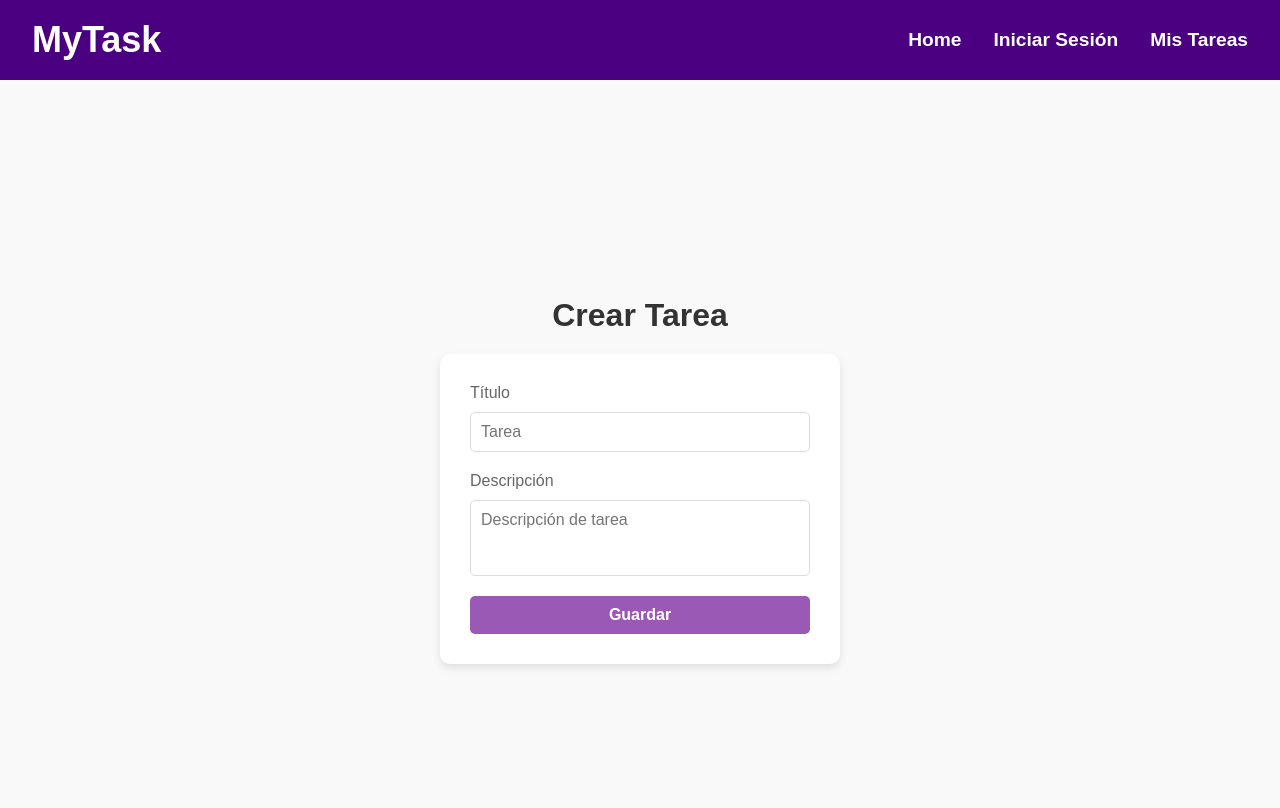
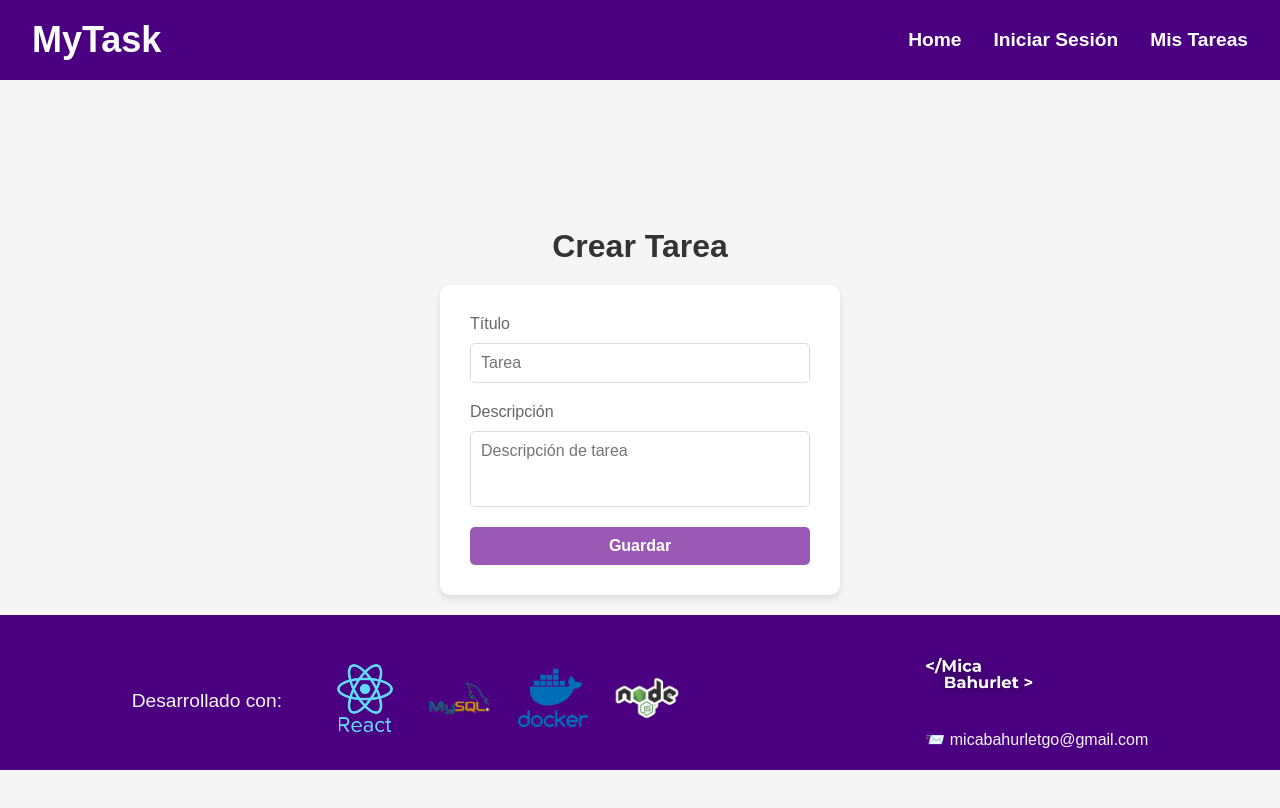
Before and after one commit to MicaBahurlet/MyTask-Frontend, a React (Vite) app: page /new in a window 1280 px wide. Shown: the top 808 px of the page. Built offline with nearby package versions, Linux system fonts and the light colour scheme.

Commit message:
styles to front dashboard page, now start user register dbconection

```diff
--- a/src/components/Footer/Footer.jsx
+++ b/src/components/Footer/Footer.jsx
@@ -20,6 +20,7 @@ const Footer = () => {
       </FooterContent>
       <LogoMioContainer>
           <img src={LogoMio} alt="Logo" />
+          <p>📨 micabahurletgo@gmail.com</p>
       </LogoMioContainer>
 
     </FooterContainer>
--- a/src/components/Footer/FooterStyles.js
+++ b/src/components/Footer/FooterStyles.js
@@ -7,15 +7,16 @@ export const FooterContainer = styled.footer`
   display: flex;
   align-items: center;
   justify-content: space-around;
-  color: white;
-  padding: 20px;
-  text-align: center;
-  height: 9rem;
+  color: whitesmoke;
+  width: 100%;
+  /* position: absolute;
+  bottom: 0; */
+  padding: 5px 10px;
+
 `;
 
 export const FooterContent = styled.div`
   display: flex;
-  /* flex-direction: column; */
   align-items: center;
   justify-content : center;
   max-width: 50%;
@@ -24,7 +25,7 @@ export const FooterContent = styled.div`
   p {
     font-size: 1.2rem;
     font-weight: 500;
-    margin-bottom: 1rem;
+    margin-top: 1rem;
   }
 `;
 
@@ -42,59 +43,15 @@ export const Icon = styled.img`
 
 export const LogoMioContainer = styled.div`
   display: flex;
-  justify-content: flex-end;
-  align-items: center;
+  flex-direction: column;
+  /* justify-content: flex-end; */
+  align-items: start;
   max-width: 50%;
   img {
-    width: 130px;
-    height: 130px;
+    width: 110px;
+    height: 110px;
+  }
+  p{
+    margin-bottom: 1rem;
   }
 `;
-
-
-// import styled from 'styled-components';
-
-// export const FooterContainer = styled.footer`
-//   background: var( --navFooter-color);
-//   display: flex;
-//   align-items: center;
-//   justify-content: space-around;
-//   color: white;
-//   padding: 20px;
-//   text-align: center;
-//   height: 9rem;
-// `;
-
-// export const FooterContent = styled.div`
-//   max-width: 1200px;
-//   margin: 0 auto;
-
-//   p{
-//     font-size: 1.2rem;
-//     font-weight: 500;
-//     margin-bottom: 1rem;
-//   }
-// `;
-
-// export const IconContainer = styled.div`
-//   display: flex;
-//   justify-content: center;
-//   gap: 1.5rem;
-//   margin-top: 10px;
-// `;
-
-// export const Icon = styled.img`
-//   width: 70px;
-//   height: 70px;
-
-// `;
-
-// export const LogoMioContainer = styled.div`
-//   display: flex;
-//   justify-content: center;
-//   align-items: center;
-//   img {
-//     width: 100px;
-//     height: 100px;
-//   }
-// `;
--- a/src/components/Hero/HeroStyles.js
+++ b/src/components/Hero/HeroStyles.js
@@ -39,7 +39,7 @@ export const HeroCTA = styled(Link)`
   text-align: center;
 
   &:hover {
-    background-color: #8e44ad;
+    background-color: var(--color-hover);
   }
 `;
 
--- a/src/components/TaskCard/tasksCardStyles.js
+++ b/src/components/TaskCard/tasksCardStyles.js
@@ -1,19 +1,18 @@
 import styled from "styled-components";
 
 export const Card = styled.div`
-    display: flex;
+  display: flex;
   flex-direction: column;
-  justify-content: center;
+  justify-content: space-between;
   align-items: center;
   width: 100%;
   max-width: 300px;
   background-color: #ffffff;
   border-radius: 10px;
   box-shadow: 0 4px 8px rgba(0, 0, 0, 0.1);
-  padding: 20px;
+  padding: 15px;
   margin: 10px 0;
   transition: transform 0.2s ease-in-out;
-
 
   &:hover {
     transform: translateY(-5px);
@@ -23,13 +22,21 @@ export const Card = styled.div`
 export const Title = styled.h3`
   font-size: 1.5rem;
   color: #333;
-  margin-bottom: 10px;
+  margin-bottom: 1rem;
+  text-align: flex-start;
+  word-wrap: break-word; /* Permite que el texto se ajuste dentro del contenedor */
 `;
 
 export const Description = styled.p`
   font-size: 1rem;
   color: #666;
   margin-bottom: 15px;
+  text-align: flex-start;
+  word-wrap: break-word; /* Permite que el texto se ajuste dentro del contenedor */
+  padding: 5px;
+  box-sizing: border-box;
+  white-space: pre-wrap; /* Mantiene los saltos de línea */
+  max-width: 250px;
 `;
 
 export const Status = styled.span`
@@ -51,7 +58,7 @@ export const ButtonGroup = styled.div`
 `;
 
 export const Button = styled.button`
-  background-color: #007bff;
+  background-color: var( --btn-color);
   color: white;
   border: none;
   border-radius: 5px;
@@ -61,7 +68,7 @@ export const Button = styled.button`
   transition: background-color 0.3s ease;
 
   &:hover {
-    background-color: #0056b3;
+    background-color: var(--color-hover);
   }
 
   &:first-of-type {
--- a/src/index.css
+++ b/src/index.css
@@ -8,6 +8,7 @@
     --primary-font: 'Montserrat', sans-serif;
     --navFooter-color: #4B0082;
     --btn-color: #9b59b6;
+    --color-hover: #8e44ad;
     /* --primary-color: #6200ea;
     --secondary-color: #03dac6;
     --text-color: #333;
--- a/src/pages/Dashboard/DashBoard.js
+++ b/src/pages/Dashboard/DashBoard.js
@@ -5,7 +5,13 @@ export const DashboardContainer = styled.div`
   flex-direction: column;
   align-items: center;
   padding: 20px;
+  h2 {
+    margin-top: 3rem;
+    margin-bottom: 3rem;
+    font-size: 2.5rem;
+  }
 `;
+
 
 export const TaskGrid = styled.div`
   display: grid;
@@ -13,6 +19,14 @@ export const TaskGrid = styled.div`
   gap: 20px;
   width: 100%;
   max-width: 1200px;
+
+  @media (max-width: 768px) {
+    grid-template-columns: repeat(2, 1fr);
+  }
+
+  @media (max-width: 480px) {
+    grid-template-columns: 1fr;
+  }
 `;
 
 export const EmptyMessage = styled.h3`
@@ -23,14 +37,14 @@ export const EmptyMessage = styled.h3`
 export const FabButton = styled.button`
   position: fixed;
   bottom: 20px;
-  right: 20px;
+  right: 30px;
   width: 60px;
   height: 60px;
-  background-color: #373B44;
-  background: linear-gradient(to right, #4286f4, #373B44);
-  border: none;
+   background-color: var( --navFooter-color);
+  /* background: linear-gradient(to right, #4286f4, #373B44); */
+  border: solid 1px var( --navFooter-color);
   border-radius: 50%;
-  color: violet; /* Color del signo + */
+  color: whitesmoke; /* Color del signo + */
   font-size: 2rem;
   font-weight: bold;
   display: flex;
@@ -40,6 +54,6 @@ export const FabButton = styled.button`
   box-shadow: 0px 2px 10px rgba(0, 0, 0, 0.2);
 
   &:hover {
-    background-color: #4286f4;
+    background-color: var(--color-hover);
   }
 `;
--- a/src/pages/TaskForm/TaskForm.jsx
+++ b/src/pages/TaskForm/TaskForm.jsx
@@ -13,6 +13,8 @@ import {
   SubmitButton,
   LoadingMessage
 } from "./TaskStyle.js";
+
+import Footer from "../../components/Footer/Footer.jsx";
 
 function TaskForm() {
   const { createTask, getTask, updateTask } = useTasks();
@@ -37,6 +39,7 @@ function TaskForm() {
   }, [params.id, getTask]);
 
   return (
+    <>
       <FormContainer>
         <FormTitle>{params.id ? "Editar Tarea" : "Crear Tarea"}</FormTitle>
 
@@ -84,6 +87,9 @@ function TaskForm() {
           )}
         </Formik>
       </FormContainer>
+      <Footer />
+    </>
+
   );
 }
 
--- a/src/pages/TaskForm/TaskStyle.js
+++ b/src/pages/TaskForm/TaskStyle.js
@@ -5,8 +5,8 @@ export const FormContainer = styled.div`
   flex-direction: column;
   align-items: center;
   justify-content: center;
-  height: 100vh;
-  background-color: #f9f9f9;
+  /* height: 100vh; */
+  margin-top: 8rem;
   padding: 20px;
 `;
 
```
Also changed, not shown: src/components/TaskCard/tasksCard.jsx (+1 -26 lines). Lines whose indentation alone changed are shown as unchanged.
